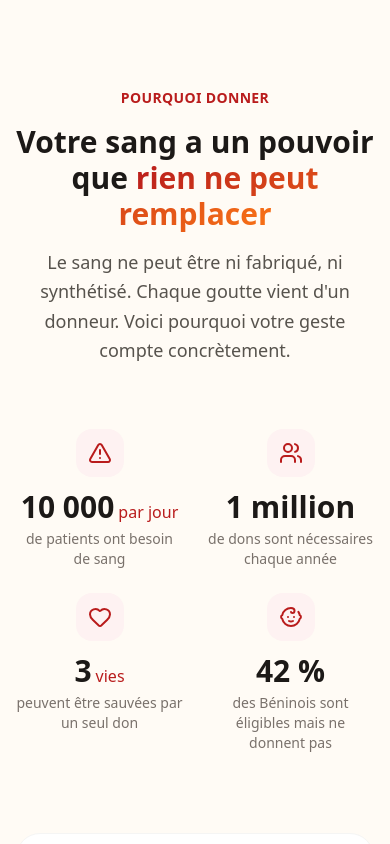
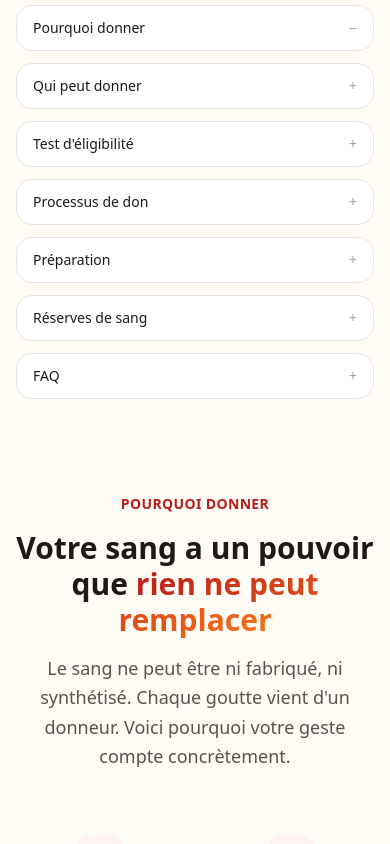
Before and after one commit to ahoussinoupacome123-lang/FIGMA_TO_CODE_CHALLENGE, a Next.js app: page / in a window 390 px wide. Shown: the part 1100-1944 px from the top of the page. Built offline with nearby package versions, Linux system fonts and the light colour scheme.

Commit message:
fix: modified horizontal slider for mobile devices

```diff
--- a/src/app/page.tsx
+++ b/src/app/page.tsx
@@ -18,13 +18,13 @@ export default function Home() {
       <main className='flex-1'>
         <Hero />
         <HorizontalSlider>
-          <WhyDonate />
-          <WhoCanDonate />
-          <EligibilityTest />
-          <DonationProcess />
-          <PreparationGuide />
-          <BloodReserves />
-          <FAQ />
+          <div data-title="Pourquoi donner"><WhyDonate /></div>
+          <div data-title="Qui peut donner"><WhoCanDonate /></div>
+          <div data-title="Test d'éligibilité"><EligibilityTest /></div>
+          <div data-title="Processus de don"><DonationProcess /></div>
+          <div data-title="Préparation"><PreparationGuide /></div>
+          <div data-title="Réserves de sang"><BloodReserves /></div>
+          <div data-title="FAQ"><FAQ /></div>
         </HorizontalSlider>
         <CenterDirectory />
       </main>
--- a/src/components/hemolink/HorizontalSlider.tsx
+++ b/src/components/hemolink/HorizontalSlider.tsx
@@ -8,6 +8,8 @@ export default function HorizontalSlider({ children }: { children: ReactNode })
   const [active, setActive] = useState(0);
 
   const slides = Children.toArray(children);
+  // Titles extracted from wrapper `data-title` attribute when present
+  const metas = slides.map((s) => (s as any)?.props?.['data-title'] || 'Info');
 
   useEffect(() => {
     const el = containerRef.current;
@@ -53,6 +55,20 @@ export default function HorizontalSlider({ children }: { children: ReactNode })
 
   return (
     <div className="relative py-6">
+      {/* Mobile: accordion grouped list */}
+      <div className="sm:hidden px-4">
+        {slides.map((s, i) => (
+          <details key={i} className="mb-3 bg-white rounded-xl border border-stone-200 overflow-hidden" aria-expanded={active === i}>
+            <summary className="flex items-center justify-between px-4 py-3 cursor-pointer list-none text-sm font-medium">
+              <span>{metas[i]}</span>
+              <span className="text-stone-400">{active === i ? '−' : '+'}</span>
+            </summary>
+            <div className="px-4 pb-4 pt-2">
+              {s}
+            </div>
+          </details>
+        ))}
+      </div>
       <div className="relative">
         <div
           ref={containerRef}
```
